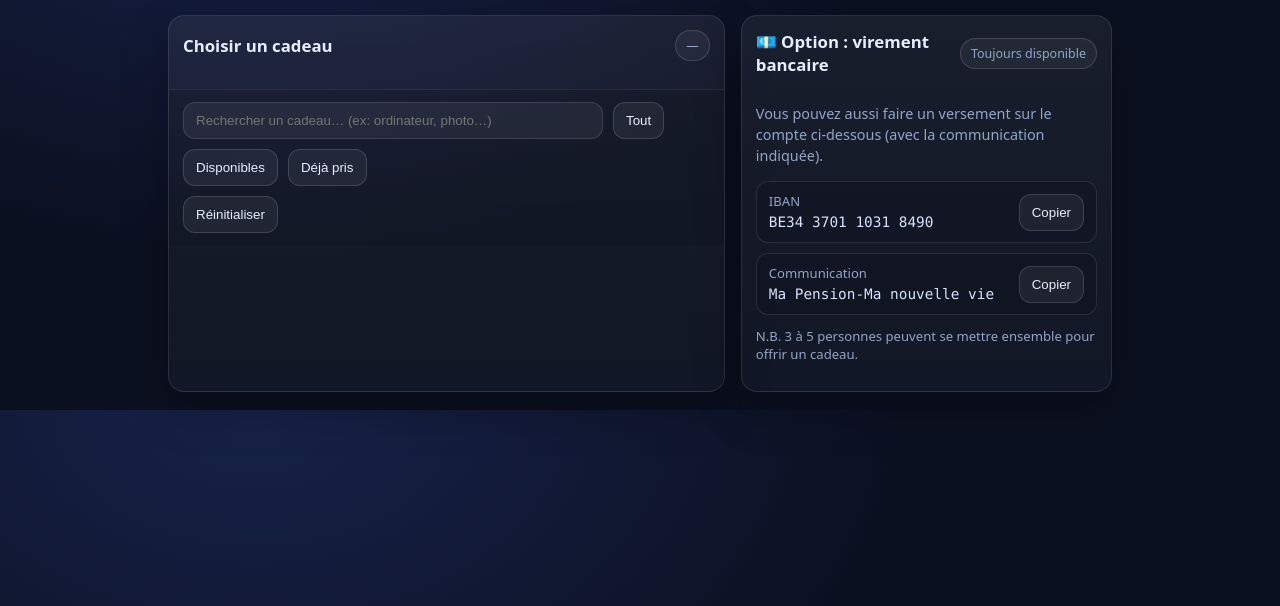
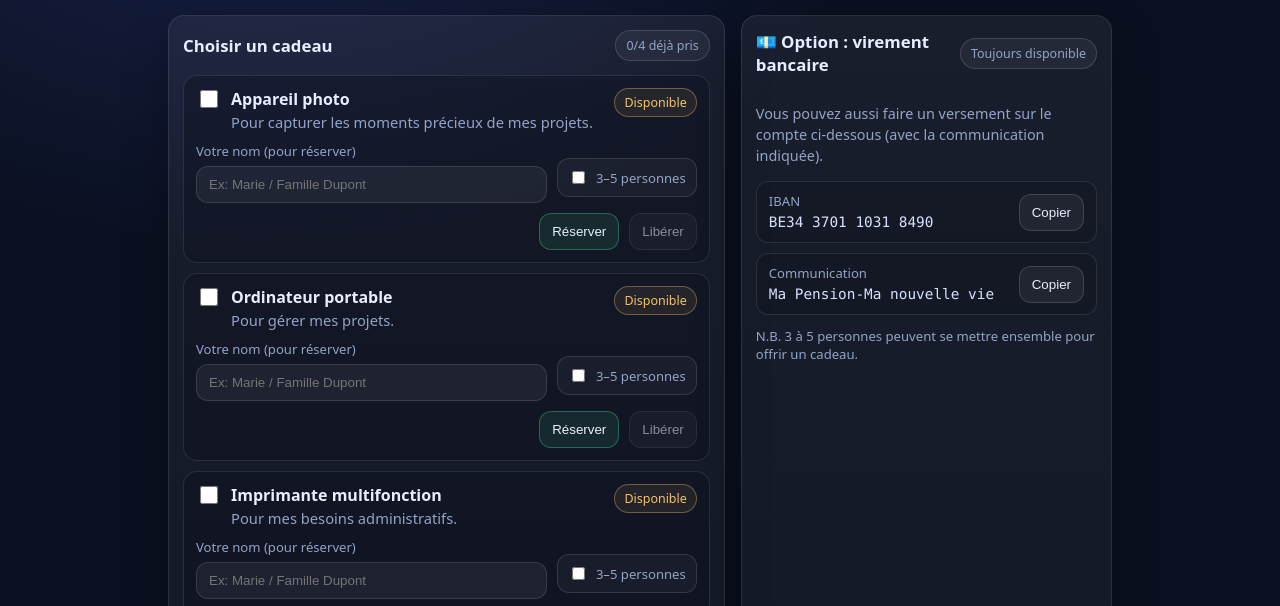
Before and after one commit to Hleysonn/papaAlain, a plain HTML site: page index.html in a window 1280 px wide. Shown: the part 182-788 px from the top of the page. Drawn offline with Linux system fonts and the light colour scheme; files that its build step writes are made by us from their sources.

Commit message:
correction

```diff
--- a/index.html
+++ b/index.html
@@ -4,7 +4,7 @@
   <meta charset="utf-8" />
   <meta name="viewport" content="width=device-width, initial-scale=1" />
   <title>Liste de cadeaux – Fin de carrière</title>
-  <link rel="stylesheet" href="../css/style.css">
+  <link rel="stylesheet" href="style.css" />
 </head>
 
 <body>
@@ -118,6 +118,6 @@
     </div>
   </div>
 
-<script src="../js/main.js"></script>
+<script src="main.js"></script>
 </body>
 </html>
```
